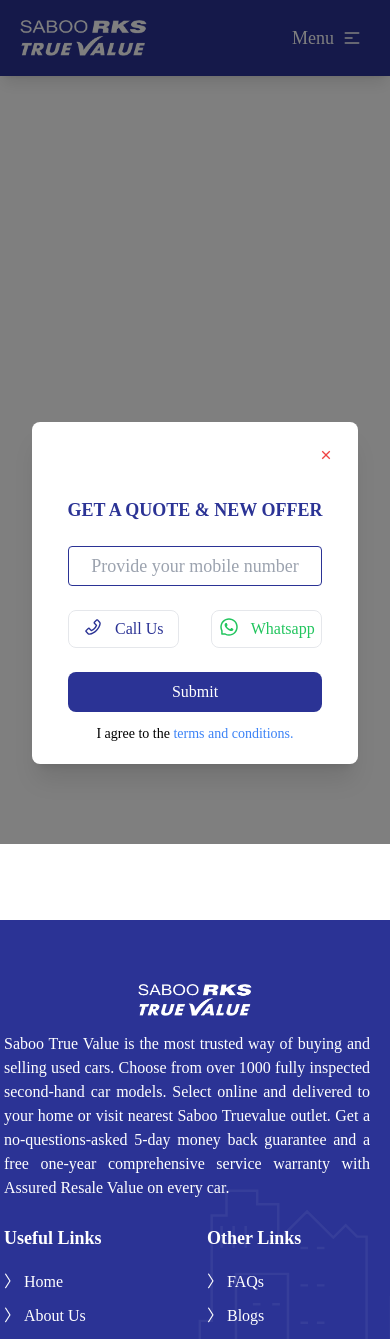
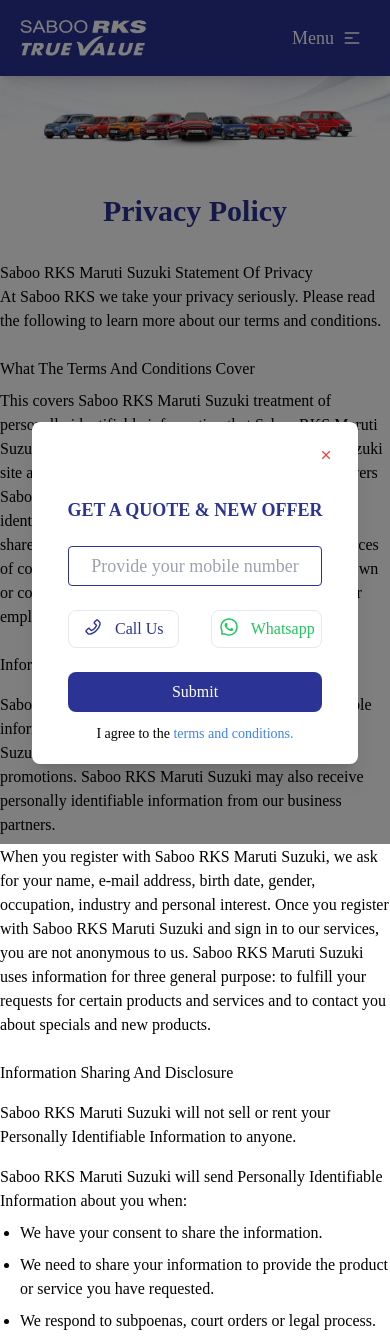
Before and after one commit to SabooTrueValue/truevalue-frontend, a React (Create React App) app: page /used-cars-terms-conditions in a window 390 px wide. Shown: the top 1339 px of the page. Built offline with nearby package versions, Linux system fonts and the light colour scheme; what export-to-csv would draw is missing.

Commit message:
done with privacy policy

```diff
--- a/src/screen/more-links/Blogs.jsx
+++ b/src/screen/more-links/Blogs.jsx
@@ -1,7 +1,6 @@
 import React, { useState } from "react";
-import HeadingComponent from "../../components/Other/HeadingComponent";
 
-export const blogData = [
+ const blogData = [
   {
     img: "https://sabootruevalue.in/assets/img/Buy-and-Sell-Maruti-Suzuki-Preowned-Cars.png",
     title:
@@ -149,7 +148,7 @@ export const Blogs = () => {
   const [selected, setSelected] = useState(0);
   return (
     <div>
-      <img src={require("../../assets/other/blogs_banners.jpg")} alt="" />
+      <img src={require("../../assets/other/blogs_banners.jpg")} alt="Blogs banner" />
       {/* <div className="container py-3 mx-auto">
         <Link to="HOME" className="font-medium ">
           Home{" "}
@@ -162,7 +161,10 @@ export const Blogs = () => {
             NEWS & Social Media Articles
           </div> */}
 
-          <HeadingComponent title=" NEWS & Social Media Articles" />
+
+          <h1 className="mt-4 mb-8 text-3xl font-bold text-center lg:text-4xl text-primary lg:whitespace-nowrap">
+            NEWS & Social Media Articles
+          </h1>
           <div className="mb-3 text-xl lg:mb-8 md:text-center">
             Stay up to date with the latest activity from your favorite Saboo
             True Value!
--- a/src/screen/more-links/Outlets.jsx
+++ b/src/screen/more-links/Outlets.jsx
@@ -1,14 +1,21 @@
 import React from "react";
-import HeadingComponent from "../../components/Other/HeadingComponent";
 
 const Outlets = () => {
   return (
+    <>
+      <img
+        src={require("../../assets/other/Truevalue-Finance-Banner.jpg")}
+        alt="Privacy Policy"
+      />
       <div className="pb-10">
         <div className="container px-2 py-10 mx-auto lg:px-0 ">
           {/* <div className="py-2 text-3xl font-medium uppercase sm:text-4xl md:text-5xl">
       OUTLETS
     </div> */}
-        <HeadingComponent title="Our Outlets" />
+
+          <h1 className="mt-4 mb-8 text-3xl font-bold text-center lg:text-4xl text-primary lg:whitespace-nowrap">
+            Our Outlets
+          </h1>
 
           <div className="mb-6 text-center">
             Our conveniently located network of outlets assures the best access
@@ -53,7 +60,9 @@ const Outlets = () => {
               className=" w-full  px-4 text-left py-6 hover:text-white shadow-xl shadow-[#b0b0b0] group duration-500 border-t rounded-3xl relative overflow-hidden"
             >
               <div className="bg-primary h-32 w-36 duration-500 group-hover:h-[250%] group-hover:w-[250%] group-hover:-top-56 group-hover:-right-56 rounded-full absolute -top-20 -right-20 -z-10"></div>
-            <div className="mb-4 text-xl font-medium uppercase ">Malakpet</div>
+              <div className="mb-4 text-xl font-medium uppercase ">
+                Malakpet
+              </div>
               {/* <div className="mb-2">Jubilee Hills, Hyderabad - 500033</div> */}
               <a
                 href="https://www.google.com/maps/place/NEXA/@17.439431,78.398485,14z/data=!4m5!3m4!1s0x0:0x1cb759ff5f828d3!8m2!3d17.4394309!4d78.398485?hl=en"
@@ -79,7 +88,9 @@ const Outlets = () => {
               className=" w-full  px-4 text-left py-6 hover:text-white shadow-xl shadow-[#b0b0b0] group duration-500 border-t rounded-3xl relative overflow-hidden"
             >
               <div className="bg-primary h-32 w-36 duration-500 group-hover:h-[250%] group-hover:w-[250%] group-hover:-top-56 group-hover:-right-56 rounded-full absolute -top-20 -right-20 -z-10"></div>
-            <div className="mb-4 text-xl font-medium uppercase ">Kompally</div>
+              <div className="mb-4 text-xl font-medium uppercase ">
+                Kompally
+              </div>
               {/* <div className="mb-2">Hafeezpet, Hyderabad - 500049</div> */}
               <a
                 href="https://goo.gl/maps/rgoP8TXGQ9b3WvYu8"
@@ -129,6 +140,7 @@ const Outlets = () => {
           </div>
         </div>
       </div>
+    </>
   );
 };
 
--- a/src/screen/more-links/TermsAndConditions.jsx
+++ b/src/screen/more-links/TermsAndConditions.jsx
@@ -2,11 +2,94 @@ import React from "react";
 
 export const TermsAndConditions = () => {
   return (
-    <div>
+    <>
+      <img
+        src={require("../../assets/other/Cars-range.webp")}
+        alt="Privacy Policy"
+      />
+      <div className="pt-5 pb-10">
+        <h1 className="mt-4 mb-8 text-3xl font-bold text-center lg:text-4xl text-primary lg:whitespace-nowrap">
+          Privacy Policy
+        </h1>
+        <div className="container mx-auto md:text-lg">
+          <p>Saboo RKS Maruti Suzuki Statement Of Privacy</p>
+          <p className="pb-4 lg:pb-8">
+            At Saboo RKS we take your privacy seriously. Please read the
+            following to learn more about our terms and conditions.
+          </p>
+          <p className="py-2">What The Terms And Conditions Cover</p>
+          <p className="pb-4 lg:pb-8">
+            This covers Saboo RKS Maruti Suzuki treatment of personally
+            identifiable information that Saboo RKS Maruti Suzuki collects when
+            you are on Saboo RKS Maruti Suzuki site and when you use our
+            services. This policy also covers Saboo RKS Maruti Suzuki treatment
+            of any Personally identifiable information that Saboo RKS Maruti
+            Suzuki shares with you. This policy does not apply to the practices
+            of companies that Saboo RKS Maruti Suzuki does not own or control or
+            Saboo RKS Maruti Suzuki does not own or employ or manage.
+          </p>
+          <p className="py-2">Information Collection And Use</p>
+          <p className="py-2">
+            Saboo RKS Maruti Suzuki collects personally identifiable information
+            when you register for a Saboo RKS Maruti Suzuki account. When you
+            choose the services and promotions. Saboo RKS Maruti Suzuki may also
+            receive personally identifiable information from our business
+            partners.
+          </p>
+          <p className="pb-4 lg:pb-8">
+            When you register with Saboo RKS Maruti Suzuki, we ask for your
+            name, e-mail address, birth date, gender, occupation, industry and
+            personal interest. Once you register with Saboo RKS Maruti Suzuki
+            and sign in to our services, you are not anonymous to us. Saboo RKS
+            Maruti Suzuki uses information for three general purpose: to fulfill
+            your requests for certain products and services and to contact you
+            about specials and new products.
+          </p>
+          <p className="py-2">Information Sharing And Disclosure</p>
+          <p className="py-2">
+            Saboo RKS Maruti Suzuki will not sell or rent your Personally
+            Identifiable Information to anyone.
+          </p>
+          <p className="py-2">
+            Saboo RKS Maruti Suzuki will send Personally Identifiable
+            Information about you when:
+          </p>
+          <ul className="pb-4 pl-5 space-y-2 list-disc">
+            <li>We have your consent to share the information.</li>
+            <li>
+              We need to share your information to provide the product or
+              service you have requested.
+            </li>
+            <li>We respond to subpoenas, court orders or legal process.</li>
+            <li>
+              We need to send the information to companies who work on behalf of
+              Saboo RKS Maruti Suzuki to provide a product or service to you.
+              Unless we tell you differently, these companies do not have any
+              right to use the Personally Identifiable Information we provide to
+              them beyond what is necessary to assist us.
+            </li>
 
-      <div className="flex items-center justify-center h-screen">
-        <h1 className="text-4xl">Terms And Conditions</h1>
+            <li>
+              We respond to subpoenas, court orders or legal process; or we find
+              that your actions on our web sites violate the Saboo RKS Maruti
+              Suzuki Terms of Service or any of our usage guidelines for
+              specific products or services.
+            </li>
+          </ul>
+          <p className="py-2">Security</p>
+          <p className="pb-4 lg:pb-8">
+            Your Saboo RKS Maruti Suzuki account information is
+            password-protected for your privacy and security We have taken
+            adequate measures to secure access to your personal data
+          </p>
+          <p className="py-2">Changes To This Policy</p>
+          <p className="pb-4 lg:pb-8">
+            Saboo RKS Maruti Suzuki may edit this policy from time to time. If
+            we make any substantial changes ,we will notify you by posting a
+            prominent announcement on our pages.
+          </p>
+        </div>
       </div>
-    </div>
+    </>
   );
 };
```
Also changed, not shown: src/assets/other/Cars-range.webp (added), src/assets/other/Truevalue-Finance-Banner.jpg (added). Lines whose indentation alone changed are shown as unchanged.
